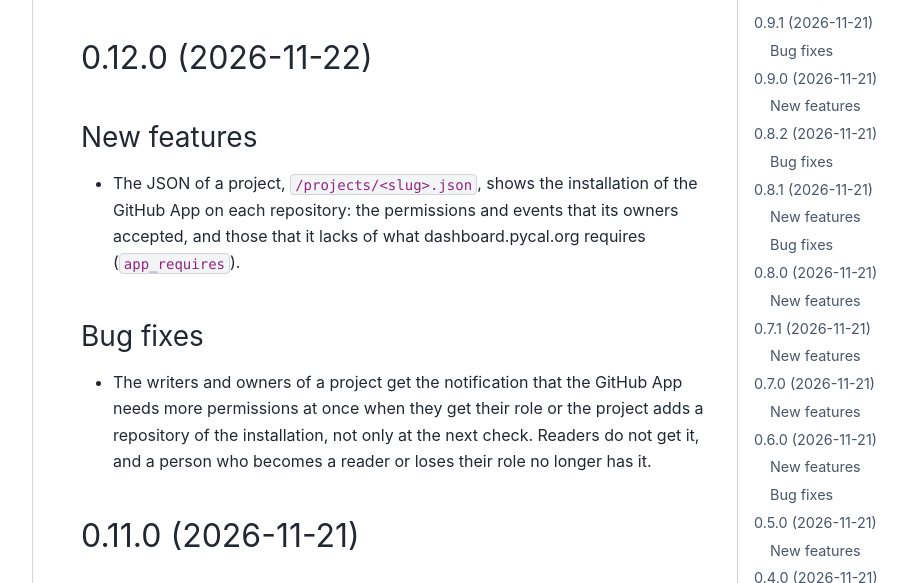
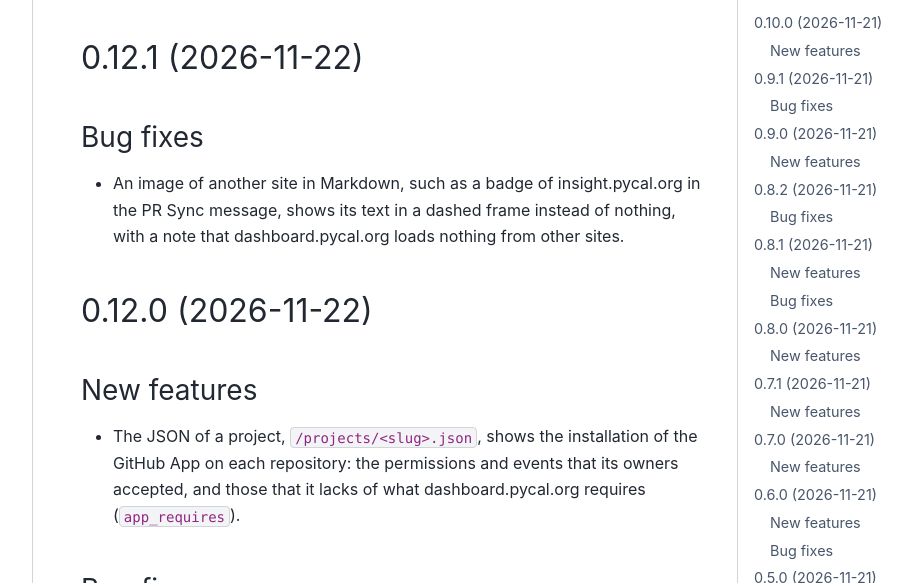
Before and after one commit to PyCalendar/dashboard.pycal.org, a Sphinx documentation site: the page built from docs/changelog.rst, in a window 1280 px wide and 900 px high, cut to the strip 317-900 px from the top of the window. Shown: the whole strip, without its empty margins (287-1199 px from the left). Built offline with Sphinx 7.4.7 and the PyData theme 0.15.4, drawn with Linux system fonts in a browser that asks for light colours; the version number could not be read and is left out; some of the changed text lies outside the part shown.

Commit message:
Release 0.12.1
Co-Authored-By: Claude Opus 5.5 <noreply@anthropic.com>

```diff
--- a/docs/changelog.rst
+++ b/docs/changelog.rst
@@ -8,6 +8,15 @@ Changelog
 .. include:: _build/unreleased.rst
 
 .. towncrier release notes start
+
+0.12.1 (2026-11-22)
+-------------------
+
+Bug fixes
+~~~~~~~~~
+
+- An image of another site in Markdown, such as a badge of insight.pycal.org in the PR Sync message, shows its text in a dashed frame instead of nothing, with a note that dashboard.pycal.org loads nothing from other sites.
+
 
 0.12.0 (2026-11-22)
 -------------------
```
Also changed, not shown: 1 other file.
